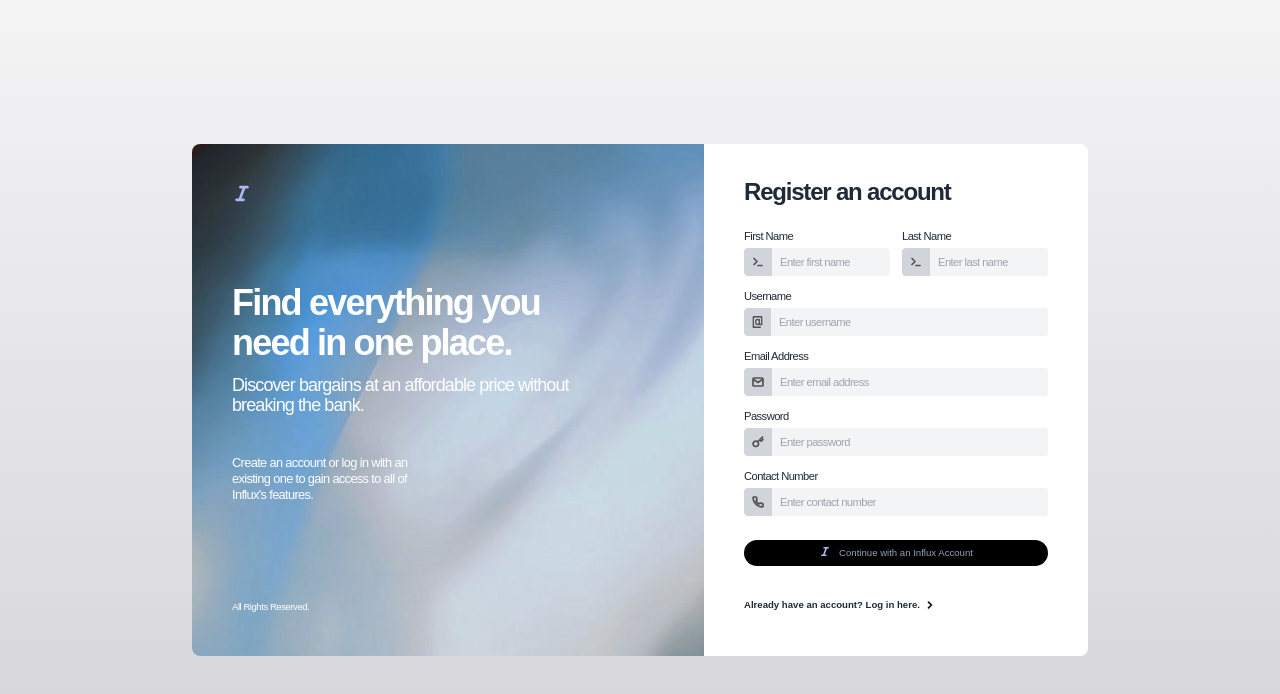
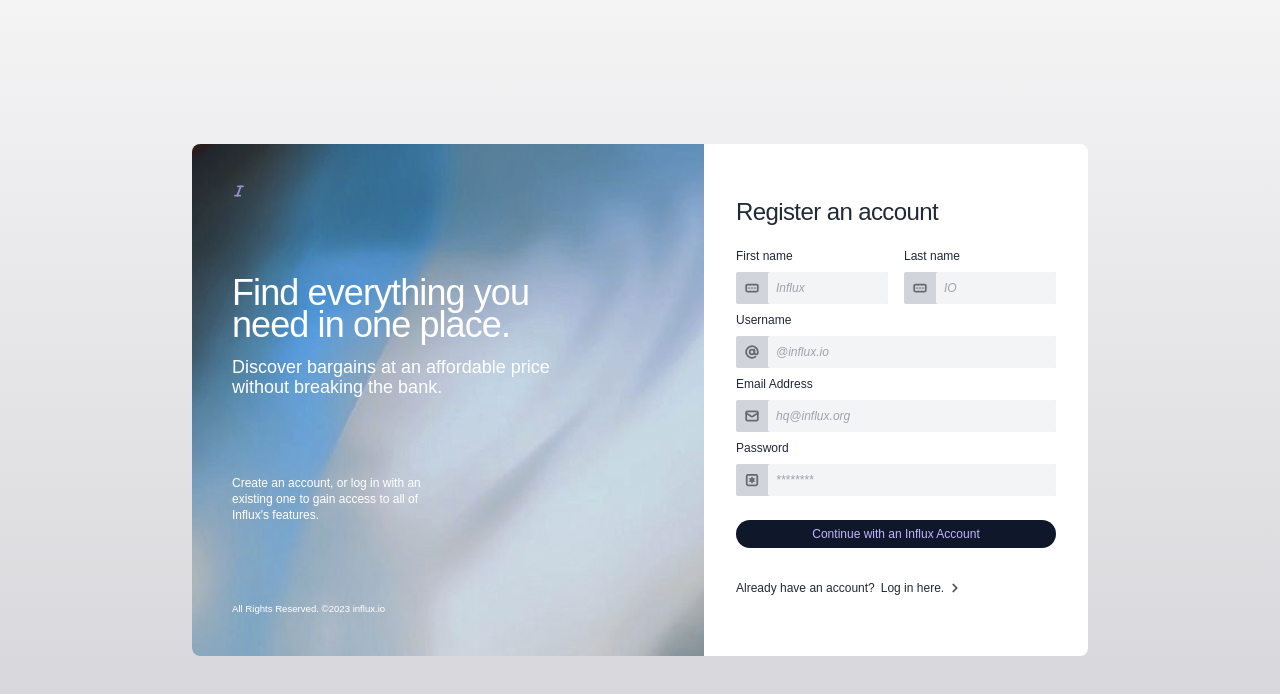
Before and after one commit to nzwh/Influx, a Next.js app: page /auth/register in a window 1280 px wide. Shown: the top 694 px of the page. Built offline with nearby package versions, Linux system fonts and the light colour scheme; a web font is replaced by a local one.

Commit message:
Fix formattings
Fixed more font weights, spacing, variable names, and switched to lucide-react.

```diff
--- a/src/app/auth/login/page.tsx
+++ b/src/app/auth/login/page.tsx
@@ -1,3 +1,4 @@
+import { AtSign, ChevronRight, Italic, SquareAsterisk } from 'lucide-react';
 import Image from 'next/image';
 import Link from 'next/link';
 
@@ -5,60 +6,63 @@ import React from 'react';
 
 export default function Home() {
     return (
-      <main className="flex flex-col w-screen">
-
+      <main className="flex flex-col w-screen h-screen items-center justify-center">
       <div className="fixed top-0 left-0 z-[-1] w-screen h-screen bg-gradient-to-b from-zinc-100 to-zinc-300"></div>
 
-      <div className="flex justify-center items-center w-screen h-screen">
         <div className="bg-white rounded-lg p-0 flex flex-row h-[32rem] w-[56rem]">
-
-          <div id="Left div" className="flex flex-col bg-[url('/backgrounds/login.png')] rounded-l-lg h-full aspect-square p-10">
-            <Image src="/icons/b-italic.svg" alt="Influx Icon" width={20} height={20} />
-            <h6 className="text-white font-bold text-4xl tracking-tighter pt-20 pr-20">Find everything you need in one place.</h6>
-            <h6 className="text-white font-medium text-lg tracking-tighter leading-5 pt-3 pr-20">Discover bargains at an affordable price without breaking the bank.</h6>
-            <h6 className="text-white font-medium text-[0.8rem] tracking-tighter leading-4 pt-10 pr-60">Create an account or log in with an existing one to gain access to all of Influx's features.</h6>
-            <h6 className="text-white font-light text-[0.6rem] tracking-tighter leading-4 pt-24 pr-60">All Rights Reserved.</h6>
+          <div className="flex flex-col bg-[url('/backgrounds/login.png')] rounded-l-lg h-full aspect-square p-10 justify-between">
+            <Italic className="opacity-70 text-violet-300" size={14} strokeWidth={3} />
+            <div className="flex flex-col gap-4">
+              <h6 className="text-white font-medium text-4xl leading-8 pr-20 tracking-tight">Find everything you need in one place.</h6>
+              <h6 className="text-white font-light text-lg leading-5 pr-20">Discover bargains at an affordable price without breaking the bank.</h6>
+            </div>
+            <h6 className="text-white font-light text-xs pr-60">Create an account, or log in with an existing one to gain access to all of Influx's features.</h6>
+            <h6 className="text-white font-light text-[0.6rem] ">All Rights Reserved. ©2023 influx.io</h6>
           </div>
 
-          <div id="Right div" className="p-10 h-[32rem] w-[95rem]">
-            <h6 className="text-gray-800 font-bold text-2xl tracking-tighter leading-4 pt-12 pb-6">Log in to continue</h6>
+          <div className="flex flex-col p-8 w-full gap-8 justify-center">
+            <h6 className="text-gray-800 font-medium text-2xl tracking-tight">Log in to continue</h6>
 
-            <form action="/">
-              <h6 className="text-gray-800 font-medium text-[0.7rem] tracking-tighter leading-4 pt-3">Username / Email Address</h6>
-              <div className="flex flex-row bg-white rounded-[0.25rem] pt-1 h-8">
-                <Image className="w-7 bg-gray-300 rounded-l-[0.25rem] p-2" src="/icons/b-at.svg" alt="At Icon" width={10} height={10} />
-                <input type="text" placeholder="Enter username / email address" className="w-full text-gray-500 text-[0.7rem] bg-gray-100 rounded-r-[0.25rem] p-2 tracking-tighter" required></input>
+            <form action="/" className="flex flex-col gap-4">
+              <div>
+              <label htmlFor="u_name" className="text-gray-800 font-regular text-xs leading-8">Username&ensp;/&ensp;Email Address</label>
+              <div className="flex flex-row bg-gray-300 rounded-sm h-8 w-full items-center">
+                <div className="h-full aspect-square flex items-center justify-center">
+                  <AtSign className="opacity-50" color="black" strokeWidth={3} size={14}/>
+                </div>
+                <input id="u_name" type="text" placeholder="@influx" className="w-full h-full text-gray-500 text-xs bg-gray-100 rounded-sm p-2 italic" required></input>
               </div>
 
-              <h6 className="text-gray-800 font-medium text-[0.7rem] tracking-tighter leading-4 pt-3">Password</h6>
-              <div className="flex flex-row bg-white rounded-[0.25rem] pt-1 h-8">
-                <Image className="w-7 bg-gray-300 rounded-l-[0.25rem] p-2" src="/icons/b-key.svg" alt="Key Icon" width={10} height={10} />
-                <input type="password" placeholder="Enter password" className="w-full text-gray-500 text-[0.7rem] bg-gray-100 rounded-r-[0.25rem] p-2 tracking-tighter" required></input>
+              <label htmlFor="u_pass" className="text-gray-800 font-regular text-xs leading-8">Password</label>
+              <div className="flex flex-row bg-gray-300 rounded-sm h-8 w-full items-center">
+                <div className="h-full aspect-square flex items-center justify-center">
+                  <SquareAsterisk className="opacity-50" color="black" strokeWidth={3} size={14}/>
+                </div>
+                <input id="u_pass" type="password" placeholder="********" className="w-full h-full text-gray-500 text-xs bg-gray-100 rounded-sm p-2 italic" required></input>
+              </div>
               </div>
 
-              <div className="flex flex-row justify-between w-full items-center pt-4 pb-9">
-                <div className="flex flex-row gap-1 items-center">
+              <div className="flex flex-row justify-between w-full items-center">
+                <div className="flex flex-row gap-2 items-center">
                   <input type="checkbox" id="remember" name="remember" className="cursor-pointer" />
-                  <h6 className="bg-white text-gray-800 font-bold text-[0.5rem] h-full">Remember me</h6>
+                  <h6 className="bg-white text-gray-800 font-regular tracking-tight leading-3 text-xs h-full">Remember me</h6>
                 </div>
-                <h6 className="bg-white text-gray-800 font-bold text-[0.5rem] h-full cursor-pointer hover:underline">Forgot Password?</h6>
+                <h6 className="bg-white text-gray-800 font-regular text-xs tracking-tight h-full cursor-pointer hover:underline">Forgot Password?</h6>
               </div>
 
-              <button type="submit" className="w-full flex flex-row bg-black rounded-2xl p-[0.35rem] gap-[0.5rem] justify-center cursor-pointer">
-                <Image src="/icons/b-italic.svg" alt="Influx Icon" width={12} height={12} />
-                <h6 className="text-slate-400 font-medium text-[0.6rem] h-full cursor-pointer">Continue with an Influx Account</h6>
+              <button type="submit" className="w-full flex flex-row bg-slate-900 rounded-2xl items-center justify-center cursor-pointer gap-2">
+                <h6 className="text-violet-300 font-light text-xs h-full cursor-pointer py-1.5">Continue with an Influx Account</h6>
               </button>
             </form>
 
-            <div className="flex flex-row pt-10 gap-[0.25rem]">
-              <Link href="/auth/register" className="text-gray-800 font-bold text-[0.6rem] h-full cursor-pointer">New to Influx? Sign up here.</Link>
-              <Image className="cursor-pointer" src="/icons/b-arrowr.svg" alt="Right Arrow Icon" width={12} height={12} />
+            <div className="flex flex-row gap-1 items-center py-2">
+              <Link href="/auth/register" className="text-gray-800 font-regular text-xs h-full cursor-pointer leading-2 hover:underline">New to Influx?&ensp;Sign up here.</Link>
+              <ChevronRight className="opacity-70" color="black" size={14} strokeWidth={3}/>
             </div>
           </div>
 
-        </div>
+
       </div>
-
       </main>
     )
 }
--- a/src/app/auth/register/page.tsx
+++ b/src/app/auth/register/page.tsx
@@ -1,3 +1,4 @@
+import { AtSign, ChevronRight, FormInput, Italic, Mail, Phone, SquareAsterisk } from 'lucide-react';
 import Image from 'next/image';
 import Link from 'next/link';
 
@@ -5,82 +6,89 @@ import React from 'react';
 
 export default function Home() {
     return (
-      <main className="flex flex-col w-screen">
-
+      <main className="flex flex-col w-screen h-screen items-center justify-center">
       <div className="fixed top-0 left-0 z-[-1] w-screen h-screen bg-gradient-to-b from-zinc-100 to-zinc-300"></div>
 
-      <div className="flex justify-center items-center w-screen h-screen">
-        <div className="bg-white rounded-lg p-0 flex flex-row h-[32rem] w-[56rem]">
-
-          <div id="Left div" className="flex flex-col bg-[url('/backgrounds/login.png')] rounded-l-lg h-full aspect-square p-10">
-            <Image src="/icons/b-italic.svg" alt="Influx Icon" width={20} height={20} />
-            <h6 className="text-white font-bold text-4xl tracking-tighter pt-20 pr-20">Find everything you need in one place.</h6>
-            <h6 className="text-white font-medium text-lg tracking-tighter leading-5 pt-3 pr-20">Discover bargains at an affordable price without breaking the bank.</h6>
-            <h6 className="text-white font-medium text-[0.8rem] tracking-tighter leading-4 pt-10 pr-60">Create an account or log in with an existing one to gain access to all of Influx's features.</h6>
-            <h6 className="text-white font-light text-[0.6rem] tracking-tighter leading-4 pt-24 pr-60">All Rights Reserved.</h6>
+      <div className="bg-white rounded-lg p-0 flex flex-row h-[32rem] w-[56rem]">
+          <div className="flex flex-col bg-[url('/backgrounds/login.png')] rounded-l-lg h-full aspect-square p-10 justify-between">
+            <Italic className="opacity-70 text-violet-300" size={14} strokeWidth={3} />
+            <div className="flex flex-col gap-4">
+              <h6 className="text-white font-medium text-4xl leading-8 pr-20 tracking-tight">Find everything you need in one place.</h6>
+              <h6 className="text-white font-light text-lg leading-5 pr-20">Discover bargains at an affordable price without breaking the bank.</h6>
+            </div>
+            <h6 className="text-white font-light text-xs pr-60">Create an account, or log in with an existing one to gain access to all of Influx's features.</h6>
+            <h6 className="text-white font-light text-[0.6rem] ">All Rights Reserved. ©2023 influx.io</h6>
           </div>
 
-          <div id="Right div" className="p-10 h-[32rem] w-[95rem]">
-            <h6 className="text-gray-800 font-bold text-2xl tracking-tighter leading-4 pb-2">Register an account</h6>
+          <div className="flex flex-col p-8 w-full justify-center">
+            <h6 className="text-gray-800 font-medium text-2xl tracking-tight">Register an account</h6>
 
             <form action="/">
-              <div className="flex flex-row gap-3 w-full items-center pt-3">
-                  <div className="flex flex-col w-full">
-                      <h6 className="text-gray-800 font-medium text-[0.7rem] tracking-tighter leading-4 pt-2">First Name</h6>
-                      <div className="flex flex-row bg-white rounded-[0.25rem] pt-1 h-8">
-                          <Image className="w-7 bg-gray-300 rounded-l-[0.25rem] p-2" src="/icons/b-term.svg" alt="Input Icon" width={10} height={10} />
-                          <input type="text" placeholder="Enter first name" className="w-full text-gray-500 text-[0.7rem] bg-gray-100 rounded-r-[0.25rem] p-2 tracking-tighter" required></input>
-                      </div>
+
+              <div className="flex flex-row gap-4 w-full items-center pt-3">
+                <div className="flex flex-col w-full">
+                <label htmlFor="firstname" className="text-gray-800 font-regular text-xs leading-8">First name</label>
+                <div className="flex flex-row bg-gray-300 rounded-sm h-8 w-full items-center">
+                  <div className="h-full aspect-square flex items-center justify-center">
+                    <FormInput className="opacity-50" color="black" strokeWidth={3} size={14}/>
                   </div>
-                  <div className="flex flex-col w-full">
-                      <h6 className="text-gray-800 font-medium text-[0.7rem] tracking-tighter leading-4 pt-2">Last Name</h6>
-                      <div className="flex flex-row bg-white rounded-[0.25rem] pt-1 h-8">
-                          <Image className="w-7 bg-gray-300 rounded-l-[0.25rem] p-2" src="/icons/b-term.svg" alt="Input Icon" width={10} height={10} />
-                          <input type="text" placeholder="Enter last name" className="w-full text-gray-500 text-[0.7rem] bg-gray-100 rounded-r-[0.25rem] p-2 tracking-tighter" required></input>
-                      </div>
+                  <input id="firstname" type="text" placeholder="Influx" className="w-full h-full text-gray-500 text-xs bg-gray-100 rounded-sm p-2 italic" required></input>
+                </div>
+                </div>
+
+                <div className="flex flex-col w-full">
+                <label htmlFor="lastname" className="text-gray-800 font-regular text-xs leading-8">Last name</label>
+                <div className="flex flex-row bg-gray-300 rounded-sm h-8 w-full items-center">
+                  <div className="h-full aspect-square flex items-center justify-center">
+                    <FormInput className="opacity-50" color="black" strokeWidth={3} size={14}/>
                   </div>
+                  <input id="lastname" type="text" placeholder="IO" className="w-full h-full text-gray-500 text-xs bg-gray-100 rounded-sm p-2 italic" required></input>
+                </div>
+                </div>
               </div>
 
-              <h6 className="text-gray-800 font-medium text-[0.7rem] tracking-tighter leading-4 pt-3">Username</h6>
-              <div className="flex flex-row bg-white rounded-[0.25rem] pt-1 h-8">
-                <Image className="w-7 bg-gray-300 rounded-l-[0.25rem] p-2" src="/icons/b-at.svg" alt="At Icon" width={10} height={10} />
-                <input type="text" placeholder="Enter username" className="w-full text-gray-500 text-[0.7rem] bg-gray-100 rounded-r-[0.25rem] p-2 tracking-tighter" required></input>
+              <div className="flex flex-col w-full">
+                <label htmlFor="username" className="text-gray-800 font-regular text-xs leading-8">Username</label>
+                <div className="flex flex-row bg-gray-300 rounded-sm h-8 w-full items-center">
+                  <div className="h-full aspect-square flex items-center justify-center">
+                    <AtSign className="opacity-50" color="black" strokeWidth={3} size={14}/>
+                  </div>
+                  <input id="username" type="text" placeholder="@influx.io" className="w-full h-full text-gray-500 text-xs bg-gray-100 rounded-sm p-2 italic" required></input>
+                </div>
               </div>
 
-              <h6 className="text-gray-800 font-medium text-[0.7rem] tracking-tighter leading-4 pt-3">Email Address</h6>
-              <div className="flex flex-row bg-white rounded-[0.25rem] pt-1 h-8">
-                <Image className="w-7 bg-gray-300 rounded-l-[0.25rem] p-2" src="/icons/b-mail.svg" alt="Mail Icon" width={10} height={10} />
-                <input type="email" placeholder="Enter email address" className="w-full text-gray-500 text-[0.7rem] bg-gray-100 rounded-r-[0.25rem] p-2 tracking-tighter" required></input>
+              <div className="flex flex-col w-full">
+                <label htmlFor="email" className="text-gray-800 font-regular text-xs leading-8">Email Address</label>
+                <div className="flex flex-row bg-gray-300 rounded-sm h-8 w-full items-center">
+                  <div className="h-full aspect-square flex items-center justify-center">
+                    <Mail className="opacity-50" color="black" strokeWidth={3} size={14}/>
+                  </div>
+                  <input id="email" type="email" placeholder="hq@influx.org" className="w-full h-full text-gray-500 text-xs bg-gray-100 rounded-sm p-2 italic" required></input>
+                </div>
               </div>
 
-              <h6 className="text-gray-800 font-medium text-[0.7rem] tracking-tighter leading-4 pt-3">Password</h6>
-              <div className="flex flex-row bg-white rounded-[0.25rem] pt-1 h-8">
-                <Image className="w-7 bg-gray-300 rounded-l-[0.25rem] p-2" src="/icons/b-key.svg" alt="Key Icon" width={10} height={10} />
-                <input type="password" placeholder="Enter password" className="w-full text-gray-500 text-[0.7rem] bg-gray-100 rounded-r-[0.25rem] p-2 tracking-tighter" required></input>
+              <div className="flex flex-col w-full">
+                <label htmlFor="password" className="text-gray-800 font-regular text-xs leading-8">Password</label>
+                <div className="flex flex-row bg-gray-300 rounded-sm h-8 w-full items-center">
+                  <div className="h-full aspect-square flex items-center justify-center">
+                    <SquareAsterisk className="opacity-50" color="black" strokeWidth={3} size={14}/>
+                  </div>
+                  <input id="password" type="password" placeholder="********" className="w-full h-full text-gray-500 text-xs bg-gray-100 rounded-sm p-2 italic" required></input>
+                </div>
               </div>
 
-              <h6 className="text-gray-800 font-medium text-[0.7rem] tracking-tighter leading-4 pt-3">Contact Number</h6>
-              <div className="flex flex-row bg-white rounded-[0.25rem] pt-1 h-8">
-                <Image className="w-7 bg-gray-300 rounded-l-[0.25rem] p-2" src="/icons/b-phone.svg" alt="Phone Icon" width={10} height={10} />
-                <input type="text" placeholder="Enter contact number" className="w-full text-gray-500 text-[0.7rem] bg-gray-100 rounded-r-[0.25rem] p-2 tracking-tighter" required></input>
-              </div>
-
-              <div className="p-3"></div>
-              <button type="submit" className="w-full flex flex-row bg-black rounded-2xl p-[0.35rem] gap-[0.5rem] justify-center cursor-pointer">
-                <Image src="/icons/b-italic.svg" alt="Influx Icon" width={12} height={12} />
-                <h6 className="text-slate-400 font-medium text-[0.6rem] h-full cursor-pointer">Continue with an Influx Account</h6>
+              <button type="submit" className="my-6 w-full flex flex-row bg-slate-900 rounded-2xl items-center justify-center cursor-pointer gap-2">
+                <h6 className="text-violet-300 font-light text-xs h-full cursor-pointer py-1.5">Continue with an Influx Account</h6>
               </button>
             </form>
 
-            <div className="flex flex-row pt-8 gap-[0.25rem]">
-              <Link href="/auth/login" className="text-gray-800 font-bold text-[0.6rem] h-full cursor-pointer">Already have an account? Log in here.</Link>
-              <Image className="cursor-pointer" src="/icons/b-arrowr.svg" alt="Right Arrow Icon" width={12} height={12} />
+            <div className="flex flex-row gap-1 items-center py-2">
+              <Link href="/auth/login" className="text-gray-800 font-regular text-xs h-full cursor-pointer leading-2 hover:underline">Already have an account?&ensp;Log in here.</Link>
+              <ChevronRight className="opacity-70" color="black" size={14} strokeWidth={3}/>
             </div>
           </div>
 
-        </div>
       </div>
-
       </main>
     )
 }
--- a/src/app/components/Navbar.tsx
+++ b/src/app/components/Navbar.tsx
@@ -4,7 +4,7 @@ import React, { useState } from 'react';
 import { useRouter } from 'next/navigation';
 import Image from 'next/image'
 import Link from 'next/link'
-import { Bell, Italic, LogOut, MessageSquare, Search } from 'lucide-react';
+import { Bell, LogOut, MessageSquare, Search } from 'lucide-react';
 
 const Navbar: React.FC = () => {
 
@@ -21,7 +21,6 @@ const Navbar: React.FC = () => {
     <main>
       <nav className="flex flex-row h-20 w-full justify-between items-center px-[8%] fixed z-30">
         <Link href="/" className="flex flex-row items-center gap-2">
-          <Italic className="opacity-70" color="black" size={14} strokeWidth={3} />
           <h1 className="text-slate-950 font-regular text-sm">Influx</h1>
         </Link>
 
```
Also changed, not shown: src/app/components/PostTemplate.tsx (+3 -4 lines).
